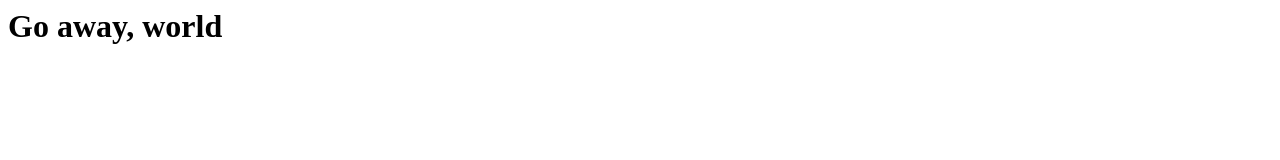
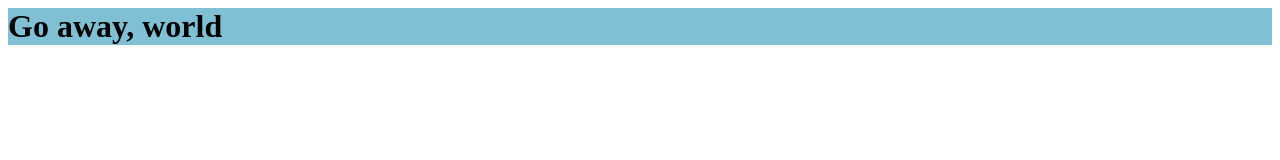
Before and after one commit to imanhau/imanhau.github.io, a plain HTML site: page index.html in a window 1280 px wide. Drawn offline with nearby package versions, Linux system fonts and the light colour scheme.

Commit message:
fix colors import and link before script in index

```diff
--- a/index.html
+++ b/index.html
@@ -1,8 +1,8 @@
 <html>
 
   <head>
+    <link rel="stylesheet/less" type="text/css" href="main.less">
     <script src="//cdnjs.cloudflare.com/ajax/libs/less.js/2.5.1/less.min.js"></script>
-    <link rel="stylesheet" type="text/less" href="main.less">
   </head>
 
   <body>
--- a/main.less
+++ b/main.less
@@ -1,4 +1,4 @@
-@import "colors";
+@import "colors.less";
 
 .container {
     background-color: @robins-egg-blue;
```
